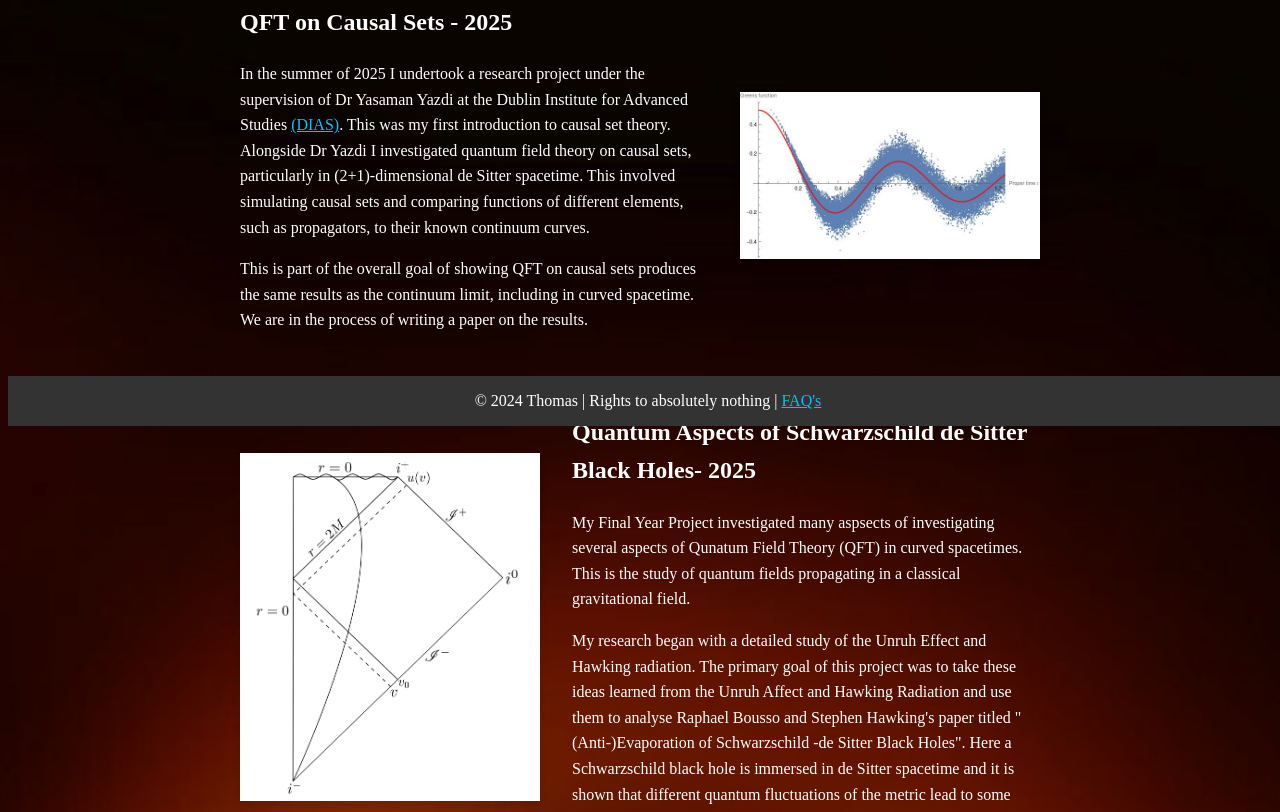
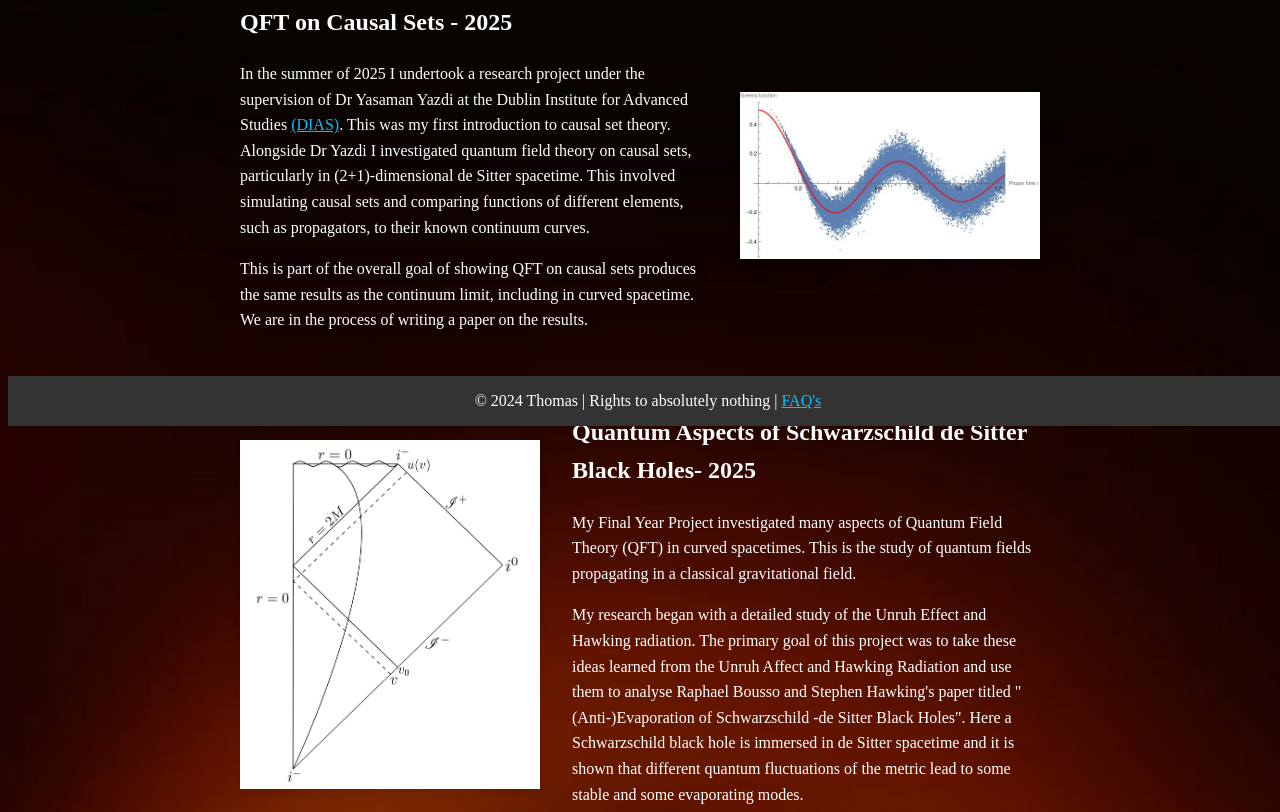
Before and after one commit to Tbrosnan12/Tbrosnan12.github.io, a plain HTML site: page research.html in a window 1280 px wide. Shown: the part 374-1186 px from the top of the page. Drawn offline with Linux system fonts and the light colour scheme.

Commit message:
more typos

```diff
--- a/research.html
+++ b/research.html
@@ -51,8 +51,8 @@
             <div>
                 <h2>Quantum Aspects of Schwarzschild de Sitter Black Holes- 2025</h2>
                 <p>
-                    My Final Year Project investigated many aspsects of investigating several aspects of
-                    Qunatum Field Theory (QFT) in curved spacetimes. This is the study of quantum fields
+                    My Final Year Project investigated many aspects of
+                    Quantum Field Theory (QFT) in curved spacetimes. This is the study of quantum fields
                     propagating in a classical gravitational field.
                 </p>
                 <p>
```
